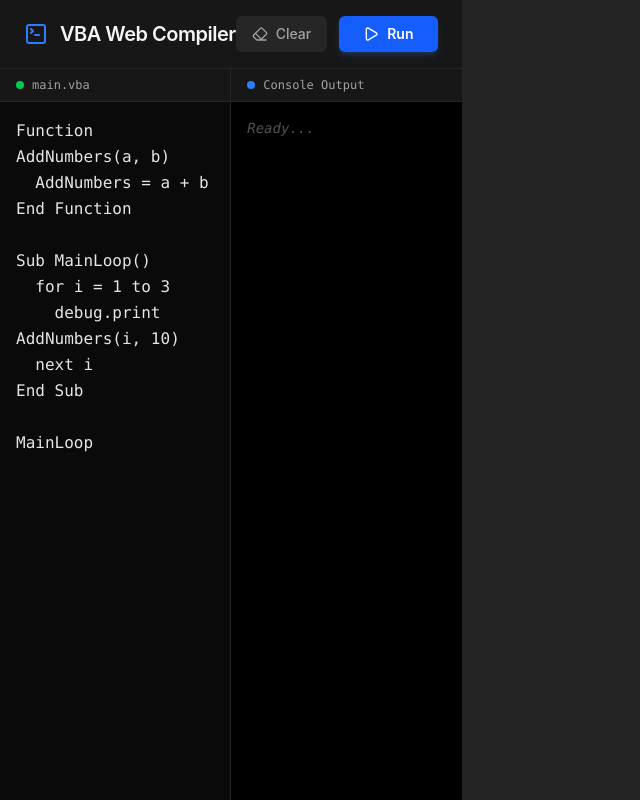
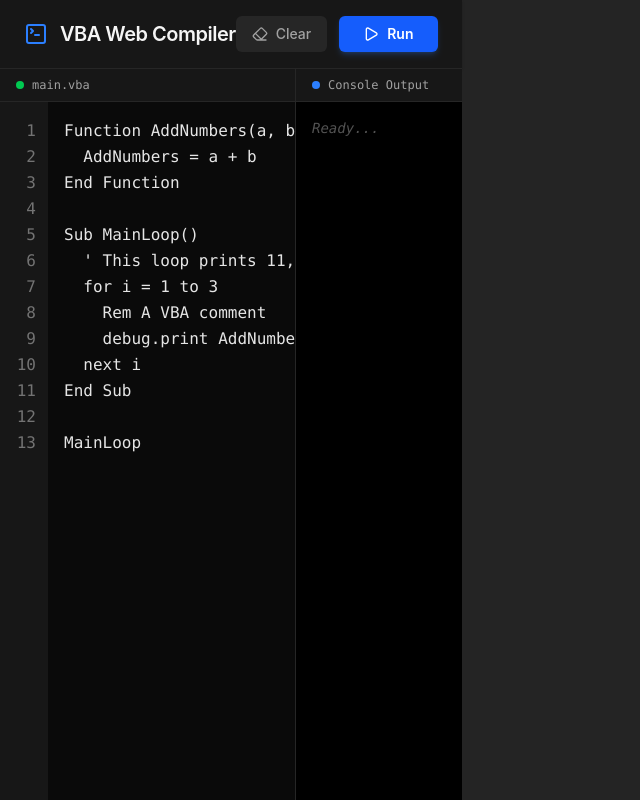
Before and after one commit to jca02266/vba-compiler, a React (Vite) app: page / in a window 1280 px wide. Shown: the whole page, without its empty margins (0-640 px from the left). Built offline with nearby package versions, Linux system fonts and the light colour scheme.

Commit message:
feat: add editor line numbers and VBA comment parsing

```diff
--- a/src/App.tsx
+++ b/src/App.tsx
@@ -1,4 +1,4 @@
-import { useState } from 'react'
+import { useState, useRef } from 'react'
 import { Play, Eraser, TerminalSquare } from 'lucide-react'
 import { Lexer } from './compiler/lexer'
 import { Parser } from './compiler/parser'
@@ -10,7 +10,9 @@ function App() {
 End Function
 
 Sub MainLoop()
+  ' This loop prints 11, 12, 13
   for i = 1 to 3
+    Rem A VBA comment
     debug.print AddNumbers(i, 10)
   next i
 End Sub
@@ -18,6 +20,16 @@ End Sub
 MainLoop`
   const [code, setCode] = useState(defaultSnippet)
   const [output, setOutput] = useState<string[]>([])
+  const lineNumbersRef = useRef<HTMLDivElement>(null)
+
+  const handleScroll = (e: React.UIEvent<HTMLTextAreaElement>) => {
+    if (lineNumbersRef.current) {
+      lineNumbersRef.current.scrollTop = e.currentTarget.scrollTop;
+    }
+  }
+
+  const lineCount = code.split('\n').length;
+  const lines = Array.from({ length: Math.max(1, lineCount) }, (_, i) => i + 1);
 
   const handleRun = () => {
     setOutput(['> Compiling and running...'])
@@ -75,18 +87,32 @@ MainLoop`
       {/* Main Content */}
       <main className="flex flex-1 overflow-hidden">
         {/* Editor Pane */}
-        <section className="flex-1 flex flex-col border-r border-neutral-800 relative">
-          <div className="px-4 py-2 bg-neutral-900 border-b border-neutral-800 text-xs font-mono text-neutral-400 flex items-center gap-2">
+        <section className="flex-1 flex flex-col border-r border-neutral-800 relative bg-neutral-950">
+          <div className="px-4 py-2 bg-neutral-900 border-b border-neutral-800 text-xs font-mono text-neutral-400 flex items-center gap-2 z-10">
             <span className="w-2 h-2 rounded-full bg-green-500"></span>
             main.vba
           </div>
+          <div className="flex-1 relative flex overflow-hidden">
+            {/* Line numbers column */}
+            <div
+              className="w-12 bg-neutral-900 text-neutral-500 text-right pr-3 py-4 font-mono text-sm sm:text-base select-none overflow-hidden leading-relaxed"
+              ref={lineNumbersRef}
+            >
+              {lines.map((num) => (
+                <div key={num}>{num}</div>
+              ))}
+            </div>
+            {/* Textarea */}
             <textarea
               value={code}
               onChange={(e) => setCode(e.target.value)}
+              onScroll={handleScroll}
               spellCheck={false}
-            className="flex-1 w-full bg-neutral-950 text-neutral-200 font-mono text-sm sm:text-base p-4 focus:outline-none resize-none leading-relaxed"
+              wrap="off"
+              className="flex-1 bg-transparent text-neutral-200 font-mono text-sm sm:text-base p-4 py-4 pl-4 focus:outline-none resize-none leading-relaxed whitespace-pre overflow-auto"
               placeholder="Type your VBA code here..."
             />
+          </div>
         </section>
 
         {/* Console Pane */}
--- a/src/compiler/lexer.ts
+++ b/src/compiler/lexer.ts
@@ -98,6 +98,14 @@ export class Lexer {
 
         const char = this.peek();
 
+        // Handle single quote comment
+        if (char === "'") {
+            while (this.peek() !== '\n' && this.peek() !== '\0') {
+                this.advance();
+            }
+            return this.getNextToken();
+        }
+
         if (char === '\n') {
             this.advance();
             return { type: TokenType.Newline, value: '\n', line: this.line - 1 };
@@ -187,6 +195,13 @@ export class Lexer {
             }
 
             const lowerId = idStr.toLowerCase();
+            if (lowerId === 'rem') {
+                while (this.peek() !== '\n' && this.peek() !== '\0') {
+                    this.advance();
+                }
+                return this.getNextToken();
+            }
+
             if (lowerId === 'for') return { type: TokenType.KeywordFor, value: idStr, line: this.line };
             if (lowerId === 'to') return { type: TokenType.KeywordTo, value: idStr, line: this.line };
             if (lowerId === 'next') return { type: TokenType.KeywordNext, value: idStr, line: this.line };
```
Lines whose indentation alone changed are shown as unchanged.
